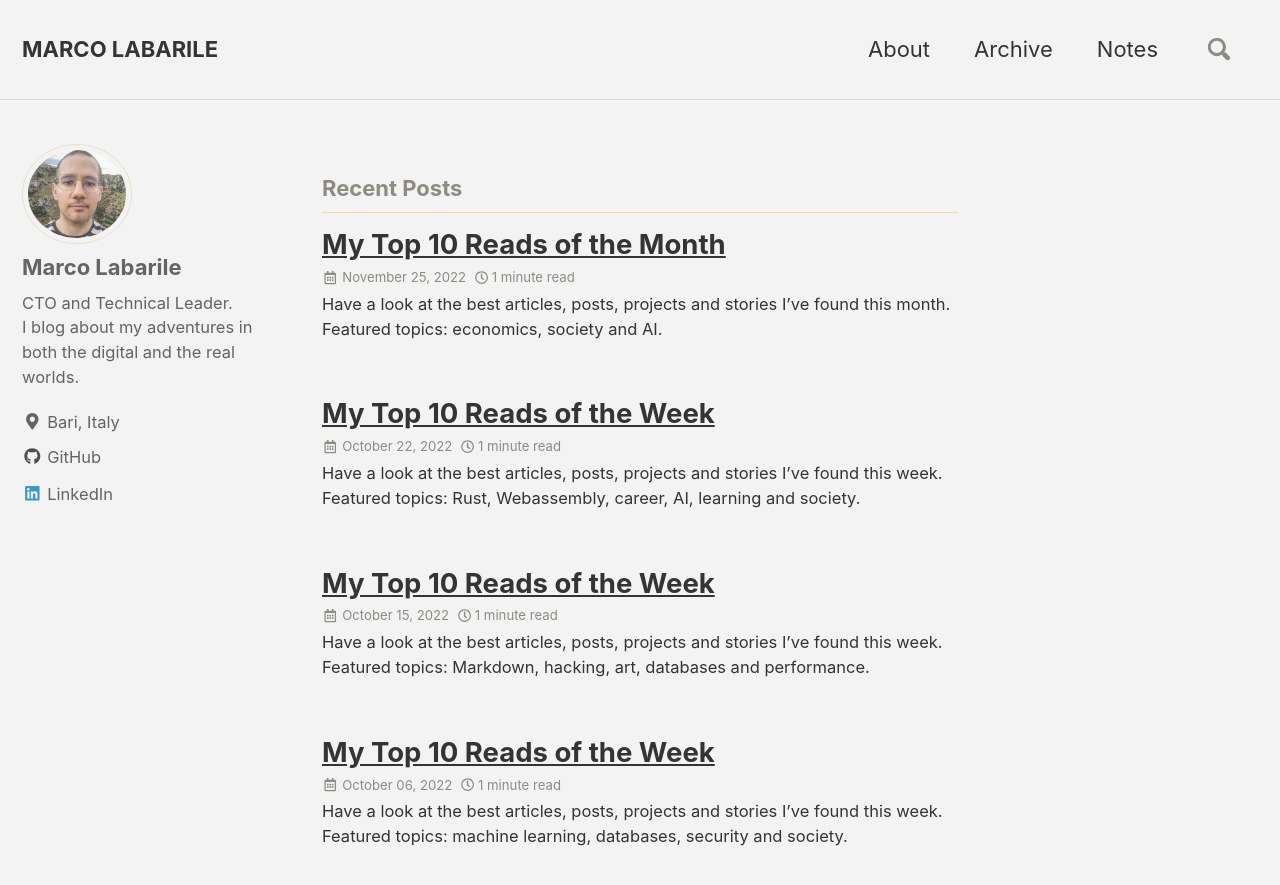
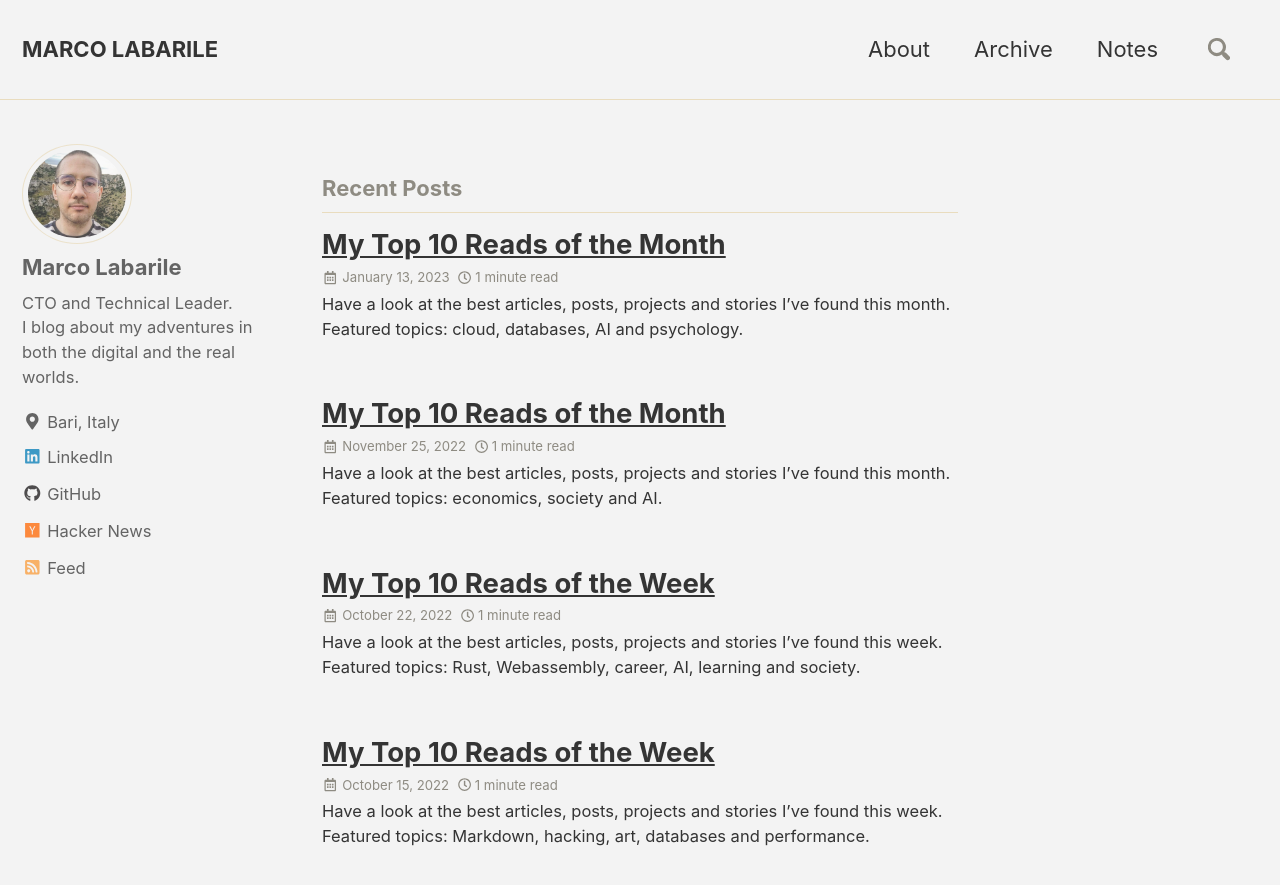
Before and after one commit to labarilem/labarilem.github.io, a Jekyll site: the page built from index.html, in a window 1280 px wide and 900 px high. Shown: the top 885 px of the window. Built offline with Jekyll 4.4.1, drawn with Linux system fonts in a browser that asks for light colours; nearby versions of some CDN libraries; the list of posts is cut into pages by our own code; some of the changed text lies outside the part shown.

Commit message:
add monthly reads, HN profile

```diff
--- a/_config.yml
+++ b/_config.yml
@@ -107,6 +107,7 @@ author:
   email            :
   uri              :
   home             : # null (default), "absolute or relative url to link to author home"
+  hacker-news      : "labarilem"
   bitbucket        :
   codepen          :
   dribbble         :
--- a/_includes/author-profile.html
+++ b/_includes/author-profile.html
@@ -73,18 +73,18 @@
         </li>
       {% endif %}
 
+      {% if author.linkedin %}
+        <li>
+          <a href="https://www.linkedin.com/in/{{ author.linkedin }}" itemprop="sameAs">
+            <i class="fab fa-fw fa-linkedin" aria-hidden="true"></i> LinkedIn
+          </a>
+        </li>
+      {% endif %}
+
       {% if author.github %}
         <li>
           <a href="https://github.com/{{ author.github }}" itemprop="sameAs">
             <i class="fab fa-fw fa-github" aria-hidden="true"></i> GitHub
-          </a>
-        </li>
-      {% endif %}
-
-      {% if author.linkedin %}
-        <li>
-          <a href="https://www.linkedin.com/in/{{ author.linkedin }}" itemprop="sameAs">
-            <i class="fab fa-fw fa-linkedin" aria-hidden="true"></i> LinkedIn
           </a>
         </li>
       {% endif %}
@@ -133,6 +133,14 @@
         <li>
           <a href="https://bitbucket.org/{{ author.bitbucket }}" itemprop="sameAs">
             <i class="fab fa-fw fa-bitbucket" aria-hidden="true"></i> Bitbucket
+          </a>
+        </li>
+      {% endif %}
+
+      {% if author.hacker-news %}
+        <li>
+          <a href="https://news.ycombinator.com/user?id={{ author.hacker-news }}" itemprop="sameAs">
+            <i class="fab fa-fw fa-hacker-news" aria-hidden="true"></i> Hacker News
           </a>
         </li>
       {% endif %}
@@ -249,6 +257,12 @@
         </li>
       {% endif %}
 
+      <li>
+        <a href="{% if site.atom_feed.path %}{{ site.atom_feed.path }}{% else %}{{ '/feed.xml' | relative_url }}{% endif %}">
+          <i class="fas fa-fw fa-rss-square" aria-hidden="true"></i> {{ site.data.ui-text[site.locale].feed_label | default: "Feed" }}
+        </a>
+      </li>
+
       {% include author-profile-custom-links.html %}
     </ul>
   </div>
--- a/_includes/footer.html
+++ b/_includes/footer.html
@@ -8,6 +8,9 @@
     {% endif %}
     {% if site.facebook.username %}
       <li><a href="https://www.facebook.com/{{ site.facebook.username }}"><i class="fab fa-fw fa-facebook-square" aria-hidden="true"></i> Facebook</a></li>
+    {% endif %}
+    {% if site.author.linkedin %}
+      <li><a href="https://www.linkedin.com/in/{{ site.author.linkedin }}"><i class="fab fa-fw fa-linkedin" aria-hidden="true"></i> LinkedIn</a></li>
     {% endif %}
     {% if site.author.github %}
       <li><a href="https://github.com/{{ site.author.github }}"><i class="fab fa-fw fa-github" aria-hidden="true"></i> GitHub</a></li>
--- /dev/null
+++ b/_posts/2023-01-13-my-top-10-reads-of-the-month.md
@@ -0,0 +1,29 @@
+---
+title: "My Top 10 Reads of the Month"
+excerpt: >
+  Have a look at the best articles, posts, projects and stories I've found this month.
+  Featured topics: cloud, databases, AI and psychology.
+date: 2023-01-12
+last_modified_at: 2023-01-13
+categories:
+  - News
+tags:
+  - Cloud
+  - AI
+  - Databases
+  - Psychology
+share: false
+---
+
+Welcome to my monthly digest! Here you will find some of the best articles, posts and projects I've found this month:
+
+- [The cloudy layers of modern-day programming](https://vickiboykis.com/2022/12/05/the-cloudy-layers-of-modern-day-programming/).
+- [Awesome ChatGPT prompts](https://github.com/f/awesome-chatgpt-prompts) and [OpenAI cookbook](https://github.com/openai/openai-cookbook) to have some fun with AIs.
+- [How to spot AI-generated text](https://archive.ph/c4Avq).
+- [Just use Postgres for everything](https://www.amazingcto.com/postgres-for-everything/). Lots of developers underestimate the capabilities of Postgres (my favourite DBMS btw).
+- [Riffusion](https://www.riffusion.com/about) uses Stable Diffusion to generate images of spectrograms, which can be converted into audio clips. Smart way to generate music!
+- [Lofty Ambitions](https://www.damninteresting.com/lofty-ambitions/): in 1933, British WWI vet Maurice Wilson hatched an unorthodox plan to reach the still-untouched summit of Everest.
+- [Doom Christmas Bauble](https://www.youtube.com/watch?v=u9ODhV40aEI) for a nerdy Christmas.
+- Scientists have created for the first time a synthetic [eight-letter genetic language](https://www.scientificamerican.com/article/4-new-dna-letters-double-lifes-alphabet/) that seems to store and transcribe information just like natural DNA.
+- Disney’s new [neural network](https://arstechnica.com/information-technology/2022/11/disney-creates-ai-fountain-of-youth-for-actors/) can change an actor’s age with ease.
+- What is Maslow's Hierarchy of Needs? [Research & criticisms](https://www.mindbodygreen.com/articles/maslows-hierarchy-of-needs-research).
--- a/_sass/minimal-mistakes/_utilities.scss
+++ b/_sass/minimal-mistakes/_utilities.scss
@@ -197,6 +197,10 @@ body:hover .visually-hidden button {
 
   .fa-bitbucket {
     color: $bitbucket-color;
+  }
+
+  .fa-hacker-news {
+    color: $hacker-news-color;
   }
 
   .fa-dribbble,
--- a/_sass/minimal-mistakes/_variables.scss
+++ b/_sass/minimal-mistakes/_variables.scss
@@ -76,6 +76,7 @@ $yiq-debug: false !default;
 
 /* brands */
 $behance-color: #1769ff !default;
+$hacker-news-color: #ff6600  !default;
 $bitbucket-color: #205081 !default;
 $dribbble-color: #ea4c89 !default;
 $facebook-color: #3b5998 !default;
```
